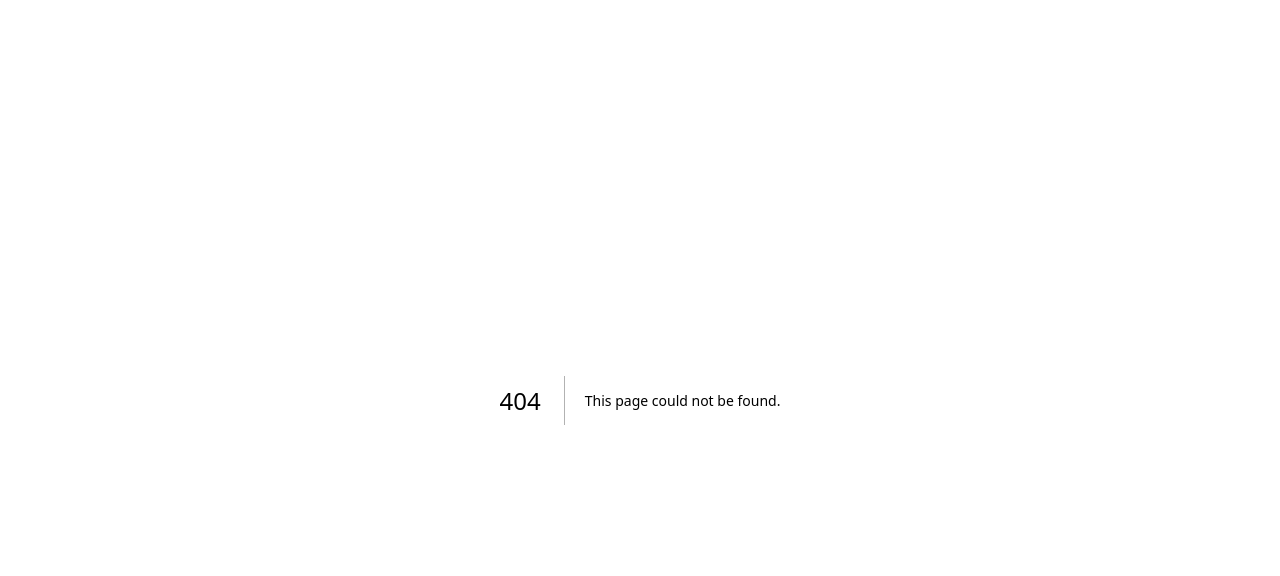
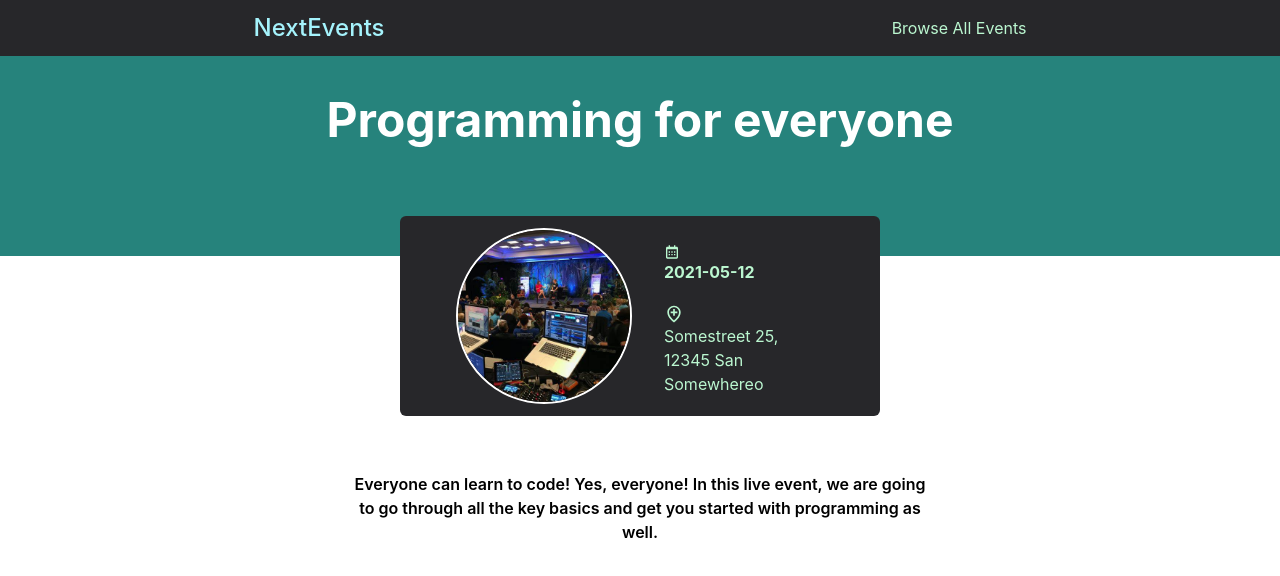
Before and after one commit to nimmet/Learn_NextJS, a Next.js app in the folder learning_project2/: page /EventDetail in a window 1280 px wide. Before the commit this address had no page. Shown: the top 576 px of the page. Built offline with nearby package versions, Linux system fonts and the light colour scheme.

Commit message:
Explore event funtionality added

```diff
--- a/learning_project2/package.json
+++ b/learning_project2/package.json
@@ -12,7 +12,8 @@
     "next": "13.0.4",
     "react": "18.2.0",
     "react-dom": "18.2.0",
-    "react-icons": "^4.6.0"
+    "react-icons": "^4.6.0",
+    "react-router-dom": "^6.4.3"
   },
   "devDependencies": {
     "autoprefixer": "^10.4.13",
--- a/learning_project2/pages/AllEvents/index.js
+++ b/learning_project2/pages/AllEvents/index.js
@@ -1,6 +1,9 @@
 import React, { useEffect, useRef, useState } from "react";
 import dummy from "../../public/Data/data";
 import { BiLocationPlus, BiRightArrowAlt, BiCalendar } from "react-icons/bi";
+import Link from "next/link";
+import { useRouter } from "next/router";
+
 
 const AllEvents = () => {
   const [yearVal, setYearVal] = useState(null);
@@ -8,6 +11,8 @@ const AllEvents = () => {
   const [data, setData] = useState(dummy)
   const [filteredData, setFilteredData] = useState(data)
   const [filtered, setFiltered] = useState(false)
+  const router = useRouter()
+
 
   const YearOption = [2020, 2021, 2022, 2023];
   const MonthOption = [
@@ -70,6 +75,10 @@ const AllEvents = () => {
     setMonthVal(event.target.value);
 
   };
+
+  const exploreEventHandler = ()=>{
+    router.push("/EventDetail")
+  }
 
   return (
     <div>
@@ -176,7 +185,8 @@ const AllEvents = () => {
                   </div>
 
                   <div className=" flex justify-end text-white">
-                    <button className=" bg-emerald-600 rounded-md px-3 py-1 font-[600] my-2 ml-40">
+                    <button className=" bg-emerald-600 rounded-md px-3 py-1 font-[600] my-2 ml-40"
+                    onClick={exploreEventHandler}>
                       Explore Event <BiRightArrowAlt className=" inline" />
                     </button>
                   </div>
--- /dev/null
+++ b/learning_project2/pages/EventDetail/index.js
@@ -0,0 +1,67 @@
+
+import React from 'react'
+import { BiLocationPlus, BiRightArrowAlt, BiCalendar } from "react-icons/bi";
+import Navbar from '../Navbar';
+
+const EventDetail = () => {
+    const test = {
+        id: 'e1',
+        title: 'Programming for everyone',
+        description:
+          'Everyone can learn to code! Yes, everyone! In this live event, we are going to go through all the key basics and get you started with programming as well.',
+        location: 'Somestreet 25, 12345 San Somewhereo',
+        date: '2021-05-12',
+        image: 'images/coding-event.jpg',
+        isFeatured: false,
+      }
+
+      const {id,title,description,location,date,image,isFeatured} = test
+  return (
+
+    <div className='flex flex-col justify-center'>
+<Navbar />
+    <div className=' bg-teal-700/90 h-[200px] justify-center flex'>
+        <h1 className=' lg:text-5xl text-4xl sm:text-3xl text-white mt-10 font-bold'>{test.title}</h1>
+    </div>
+
+<div className=' flex flex-row justify-center'>
+
+
+    <div
+                key={id}
+                className="flex gap-x-8 my-2 bg-zinc-800 w-[480px] h-[200px] rounded-md justify-center items-center text-green-200
+                relative -top-12
+                "
+              >
+
+                <div className=''>
+                  <img
+                    src={image}
+
+                    alt={id}
+                    className=" border-2 border-white rounded-full w-44 h-44"
+                  />
+                </div>
+                <div>
+                  <div className="my-2">
+                    <BiCalendar />
+                    <h1 className="font-[700] text-green-200">{date}</h1>
+                  </div>
+                  <div className="mt-5">
+                    <BiLocationPlus className="" size={20} />
+                    <h1 className="w-40">{location}</h1>
+                  </div>
+
+
+                </div>
+
+              </div>
+              </div>
+              <div className=' w-[580px] text-center mx-auto font-[600]'>
+                <p>{description}</p>
+              </div>
+    </div>
+  )
+}
+
+export default EventDetail
--- a/learning_project2/pages/Navbar/index.js
+++ b/learning_project2/pages/Navbar/index.js
@@ -1,3 +1,4 @@
+import Link from 'next/link'
 import React from 'react'
 
 const Navbar = () => {
@@ -6,7 +7,11 @@ const Navbar = () => {
         <div className=' w-full  bg-zinc-800'>
             <ul className=' flex justify-around items-center h-14'>
                 <li className=' text-cyan-200 text-2xl font-[500] justify-self-center'>NextEvents</li>
-                <li className=' text-green-200 justify-self-center font-[400]'>Browse All Events</li>
+                <li className=' text-green-200 justify-self-center font-[400]'>
+                <Link href="/AllEvents">
+                Browse All Events
+                </Link>
+                 </li>
             </ul>
         </div>
 
--- a/learning_project2/pages/index.js
+++ b/learning_project2/pages/index.js
@@ -1,6 +1,7 @@
 
 import styles from '../styles/Home.module.css'
 import AllEvents from './AllEvents'
+import EventDetail from './EventDetail'
 import Layout from './Layout'
 import Navbar from './Navbar'
 
@@ -8,8 +9,10 @@ export default function Home() {
   return (
    <div>
    <Navbar />
-    {/* <Layout /> */}
-    <AllEvents />
+    <Layout />
+    {/* <AllEvents /> */}
+    {/* <EventDetail/> */}
+
    </div>
   )
 }
```
Also changed, not shown: 1 other file (tests, documents, lock files or other folders).
